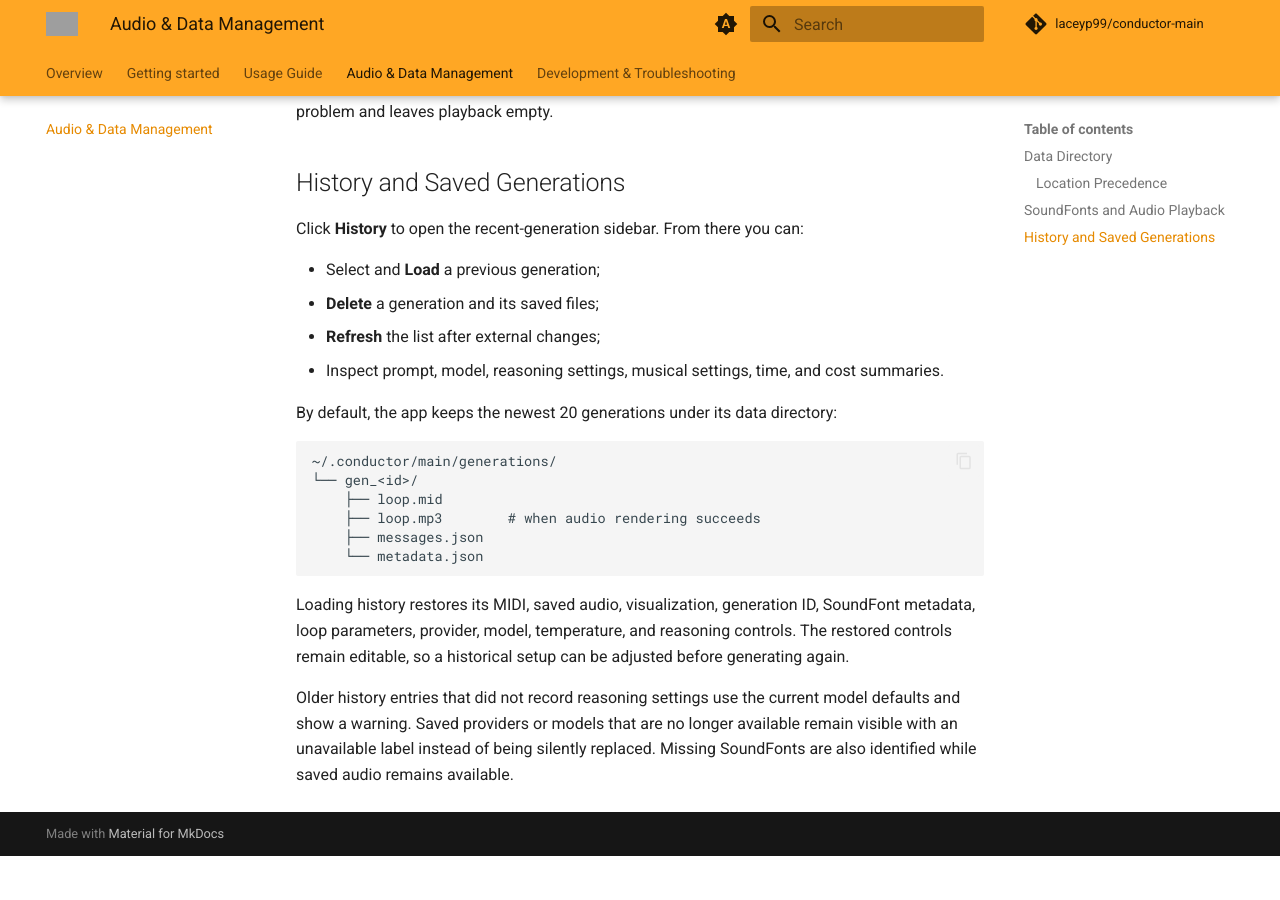
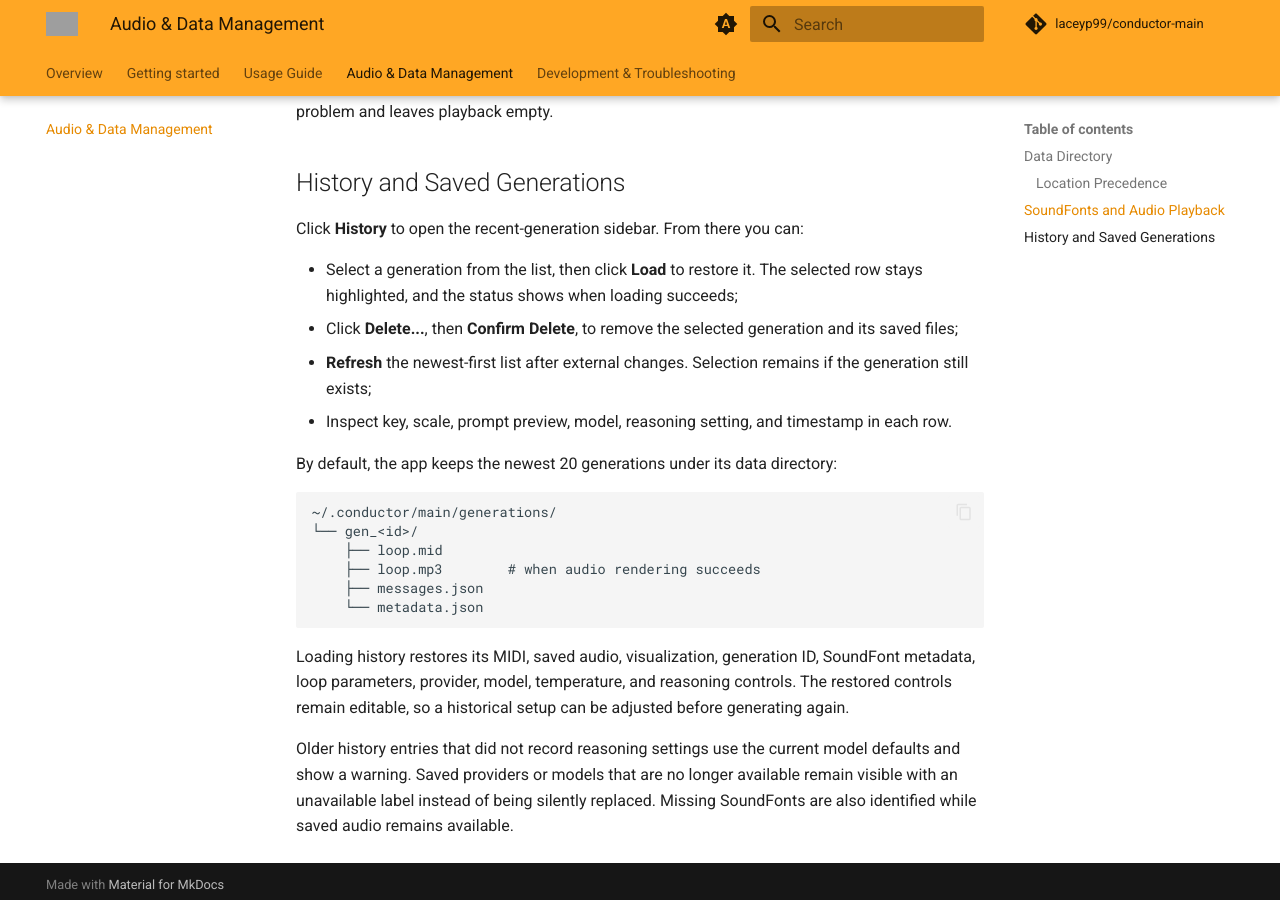
Before and after one commit to laceyp99/conductor-main, an MkDocs documentation site: the page built from docs/audio-and-data.md, in a window 1280 px wide and 900 px high, scrolled down 2061 px. Built offline with MkDocs 1.6.1 and Material for MkDocs 9.7.7, drawn with Linux system fonts in a browser that asks for light colours; comment, search, counter and statistics services are not loaded; before the commit the page ends 2917 px from its top, so only the background shows below that; grey boxes are pictures that could not be loaded.

Commit message:
docs: explain history selection and deletion

```diff
--- a/docs/audio-and-data.md
+++ b/docs/audio-and-data.md
@@ -61,10 +61,10 @@
 
 Click **History** to open the recent-generation sidebar. From there you can:
 
-- Select and **Load** a previous generation;
-- **Delete** a generation and its saved files;
-- **Refresh** the list after external changes;
-- Inspect prompt, model, reasoning settings, musical settings, time, and cost summaries.
+- Select a generation from the list, then click **Load** to restore it. The selected row stays highlighted, and the status shows when loading succeeds;
+- Click **Delete...**, then **Confirm Delete**, to remove the selected generation and its saved files;
+- **Refresh** the newest-first list after external changes. Selection remains if the generation still exists;
+- Inspect key, scale, prompt preview, model, reasoning setting, and timestamp in each row.
 
 By default, the app keeps the newest 20 generations under its data directory:
 
```
